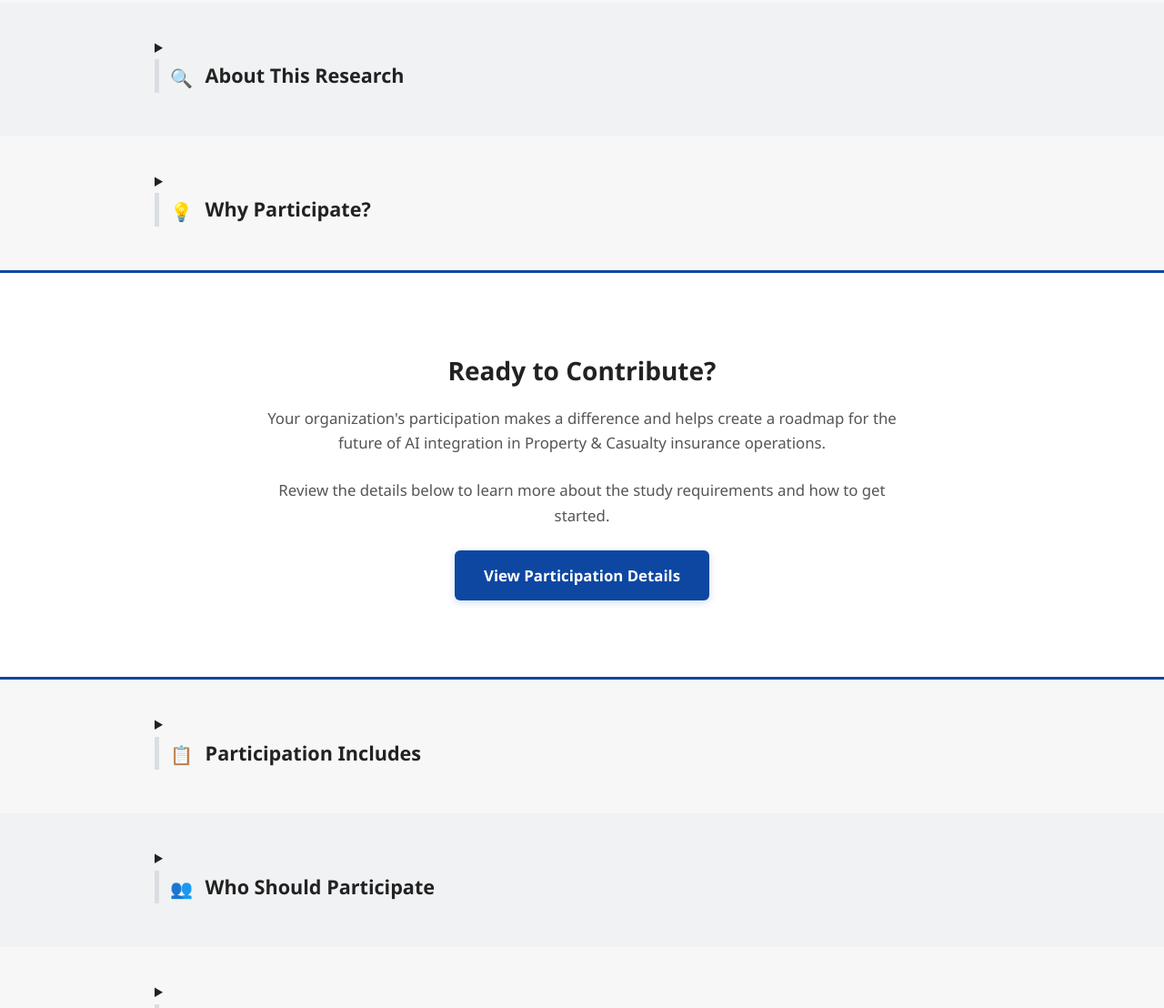
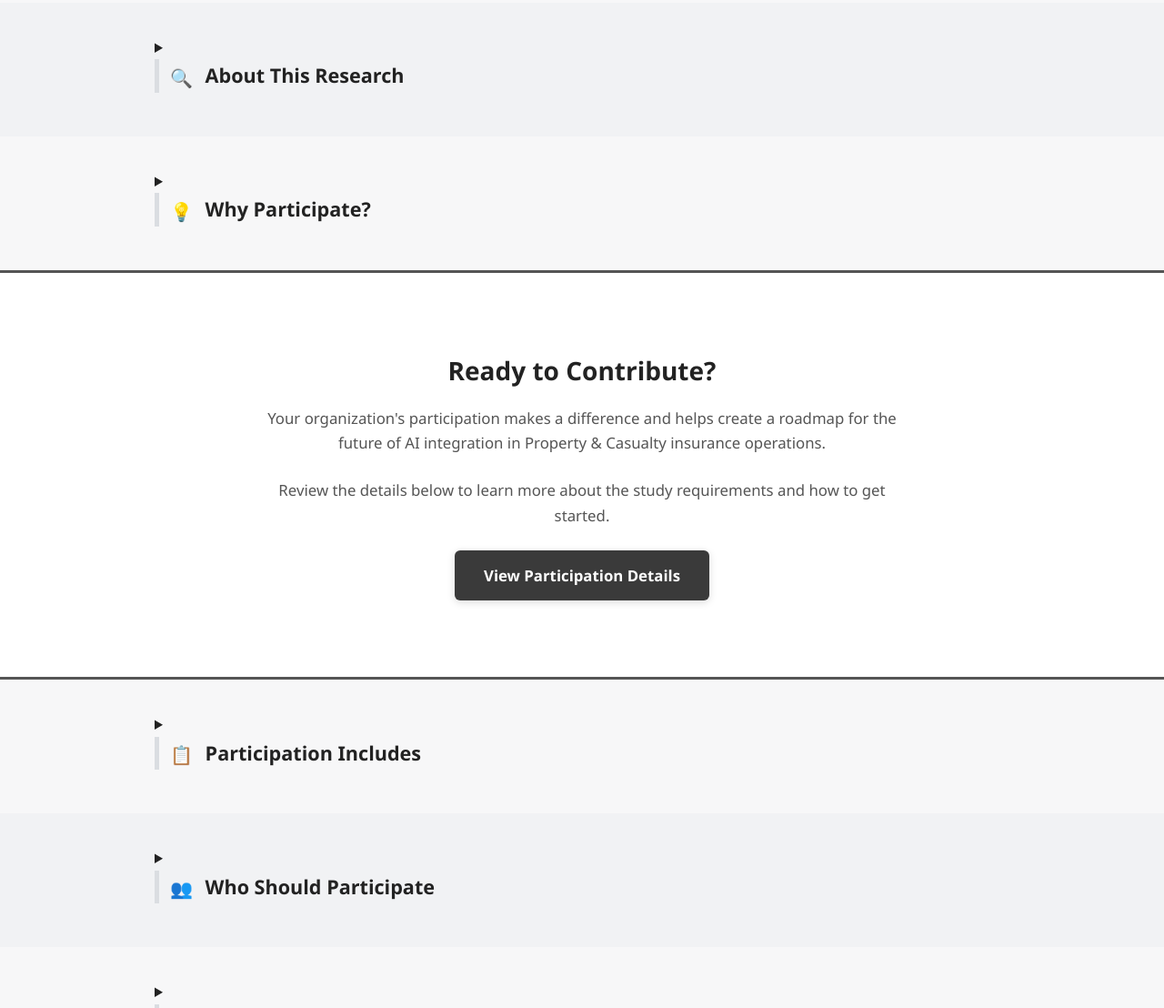
Before and after one commit to cafeologista/dba-research, a plain HTML site: page index.html in a window 1280 px wide. Shown: the part 1406-2514 px from the top of the page at 91% size. Drawn offline with Linux system fonts and the light colour scheme.

Commit message:
Update style.css

```diff
--- a/style.css
+++ b/style.css
@@ -29,7 +29,7 @@ padding:2.25rem 1rem;
 
 /* Tagline Section */
 .tagline-section {
-background: linear-gradient(135deg, #0d47a1 0%, #1565c0 100%);
+background: linear-gradient(135deg, #3a3a3a 0%, #555555 100%);
 color: #fff;
 padding: 3rem 1rem;
 text-align: center;
@@ -88,8 +88,8 @@ color: var(--text);
 .cta-section {
 background: #fff;
 padding: 3rem 1rem;
-border-top: 3px solid var(--link);
-border-bottom: 3px solid var(--link);
+border-top: 3px solid #555;
+border-bottom: 3px solid #555;
 }
 
 .cta-box {
@@ -112,7 +112,7 @@ color: var(--muted);
 
 .cta-button {
 display: inline-block;
-background: var(--link);
+background: #3a3a3a;
 color: #fff;
 padding: 0.875rem 2rem;
 border-radius: 6px;
@@ -120,13 +120,13 @@ font-weight: 600;
 font-size: 1.05rem;
 text-decoration: none;
 transition: background 0.3s ease, transform 0.2s ease;
-box-shadow: 0 2px 8px rgba(13, 71, 161, 0.2);
+box-shadow: 0 2px 8px rgba(0, 0, 0, 0.15);
 }
 
 .cta-button:hover {
-background: #0a3a7a;
+background: #222;
 transform: translateY(-2px);
-box-shadow: 0 4px 12px rgba(13, 71, 161, 0.3);
+box-shadow: 0 4px 12px rgba(0, 0, 0, 0.25);
 text-decoration: none;
 }
 
```
